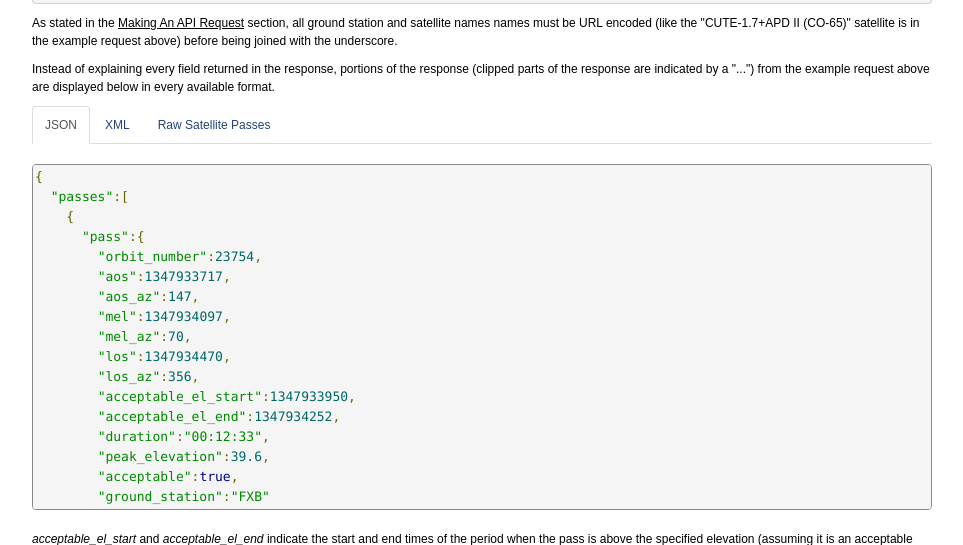
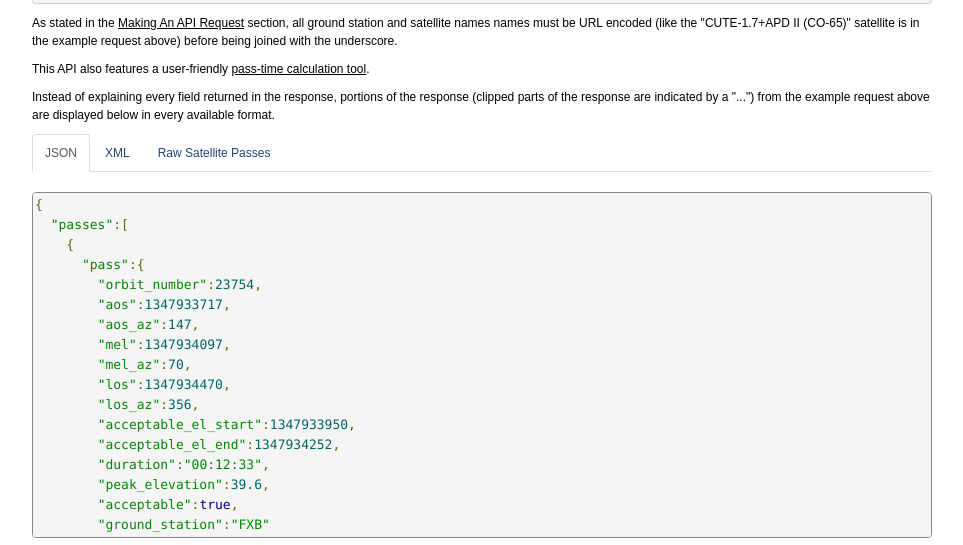
Before and after one commit to jwcutler/fetchTLE, a CakePHP app: the page made by www/app/View/Content/documentation.ctp in a window 1280 px wide. Shown: the part 4264-4809 px from the top of the page, without its empty margins (158-1121 px from the left). Run offline with PHP 8.4 and a stand-in for CakePHP, Linux system fonts and the light colour scheme; the template is opened without the code that fills it, so the values that code supplies are empty; some libraries are stand-ins or nearby versions.

Commit message:
[Edit] Added link to pass time tool to documentation page.

```diff
--- a/www/app/View/Content/documentation.ctp
+++ b/www/app/View/Content/documentation.ctp
@@ -786,6 +786,7 @@ CUTE-1.7+APD II (CO-65):1345830173:64.330966:41.576805:636.611687
 <?php echo Router::url('/', true); ?>api/passes/CUTE-1.7%2BAPD%20II%20%28CO-65%29.json?pass_count=5&ground_stations=FXB&min_elevations=20&show_all_passes=false
 </pre>
 <p>As stated in the <a href="#making_request" class="link">Making An API Request</a> section, all ground station and satellite names names must be URL encoded (like the "CUTE-1.7+APD II (CO-65)" satellite is in the example request above) before being joined with the underscore.</p>
+<p>This API also features a user-friendly <a class="link" target="_blank" href="<?php echo Router::url('/', true); ?>tools/passes">pass-time calculation tool</a>.</p>
 <p>Instead of explaining every field returned in the response, portions of the response (clipped parts of the response are indicated by a "...") from the example request above are displayed below in every available format.</p>
 <ul class="nav nav-tabs" id="passes_examples">
     <li class="active"><a href="#passes_json">JSON</a></li>
```
